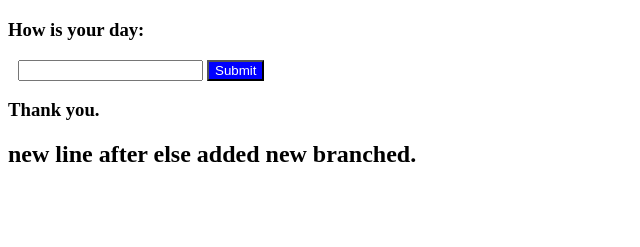
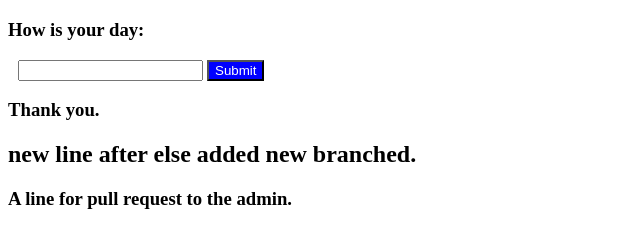
Before and after one commit to vamshi-v2/v2trainees, a plain HTML site: page index.html in a window 1280 px wide. Shown: the part 61-308 px from the top of the page, without its empty margins (0-640 px from the left). Drawn offline with Linux system fonts and the light colour scheme.

Commit message:
sample text for pull request

```diff
--- a/index.html
+++ b/index.html
@@ -14,6 +14,9 @@
     <h3>Thank you.</h3>
 
     <h2>new line after else added new branched.</h2>
+
+        <h3>A line for pull request to the admin.</h3>
+
     <script>
 	    document.getElementById("btn").addEventListener("click",function(){
 		    document.getElementById("p1").innerHTML=document.getElementById("value").value;
```
